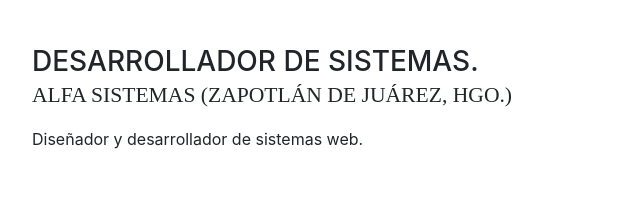
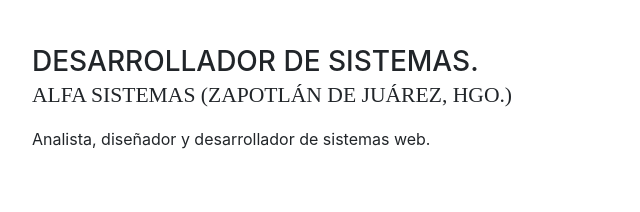
Before and after one commit to gmisael/cv-Misael, a website with bundled scripts: page index.html in a window 1280 px wide. Shown: the part 889-1101 px from the top of the page, 288-928 px from the left. Built offline with nearby package versions, Linux system fonts and the light colour scheme; a web font is replaced by a local one.

Commit message:
Update index.html

```diff
--- a/index.html
+++ b/index.html
@@ -91,7 +91,7 @@
               <h3 class="mb-0">Desarrollador de sistemas.</h3>
               <div class="subheading mb-3">Alfa Sistemas (Zapotlán de Juárez, HGO.)</div>
               <p>
-                Diseñador y desarrollador de sistemas web.
+                Analista, diseñador y desarrollador de sistemas web.
               </p>
             </div>
             <div class="resume-date text-md-right">
```
